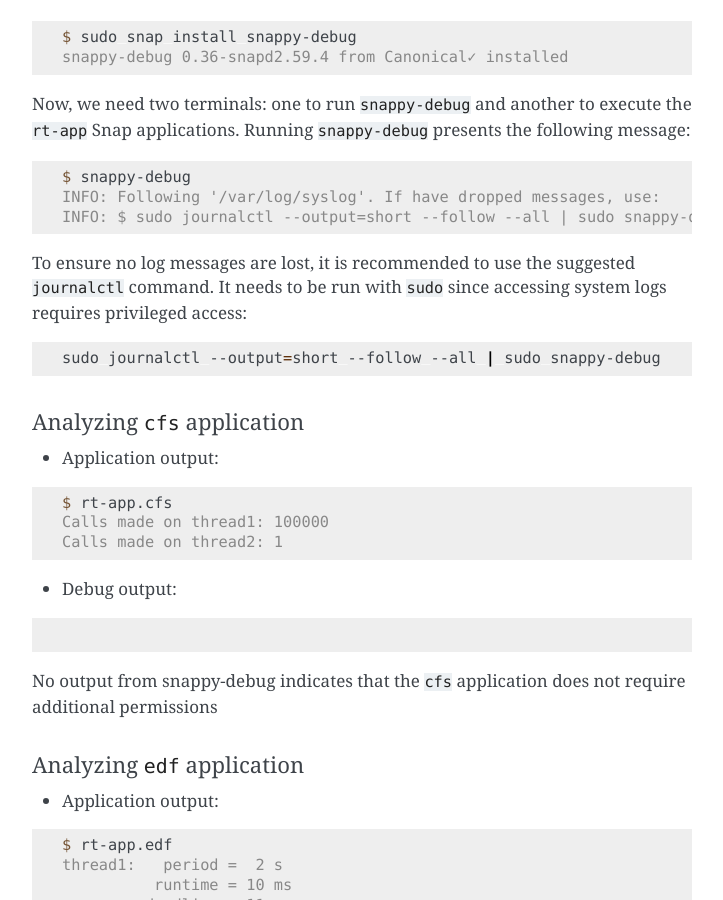
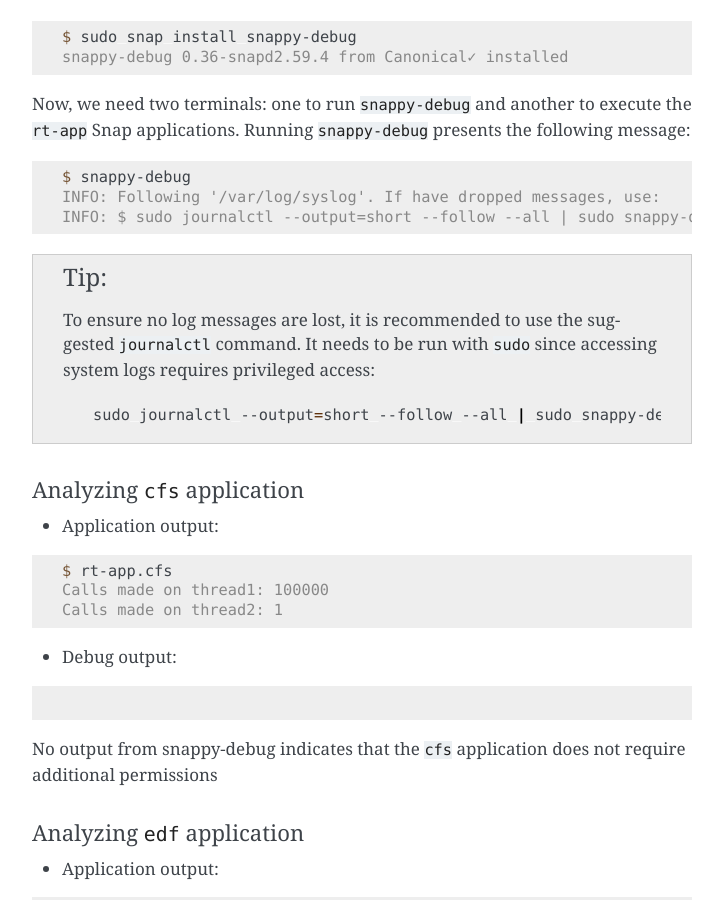
Before and after one commit to canonical/real-time-ubuntu-docs, a Sphinx documentation site: the page built from docs/tutorial/7-snapping.md, in a window 1280 px wide and 900 px high, scrolled down 6748 px. Shown: the whole window, without its empty margins (388-1111 px from the left). Built offline with Sphinx 7.4.7, drawn with Linux system fonts in a browser that asks for light colours.

Commit message:
feat: encapsulate snappy-debug with journalctl on a tip
Signed-off-by: Lincoln Wallace <lincoln.wallace@canonical.com>

`````diff
--- a/docs/tutorial/7-snapping.md
+++ b/docs/tutorial/7-snapping.md
@@ -317,12 +317,14 @@ INFO: Following '/var/log/syslog'. If have dropped messages, use:
 INFO: $ sudo journalctl --output=short --follow --all | sudo snappy-debug
 ```
 
+````{tip}
 To ensure no log messages are lost, it is recommended to use the suggested `journalctl` command.
 It needs to be run with `sudo` since accessing system logs requires privileged access:
 
 ```shell
 sudo journalctl --output=short --follow --all | sudo snappy-debug
 ```
+````
 
 #### Analyzing `cfs` application
 
`````
